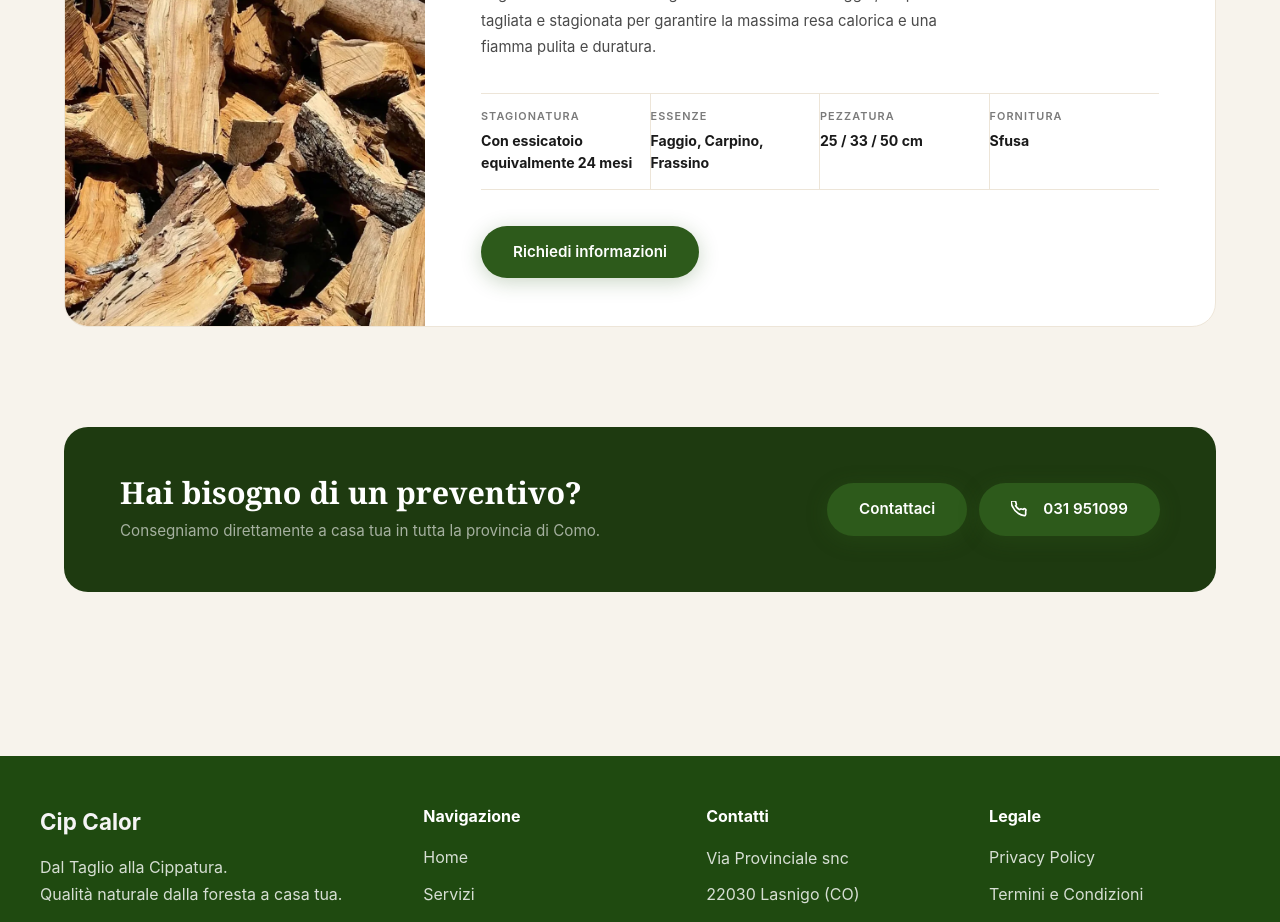
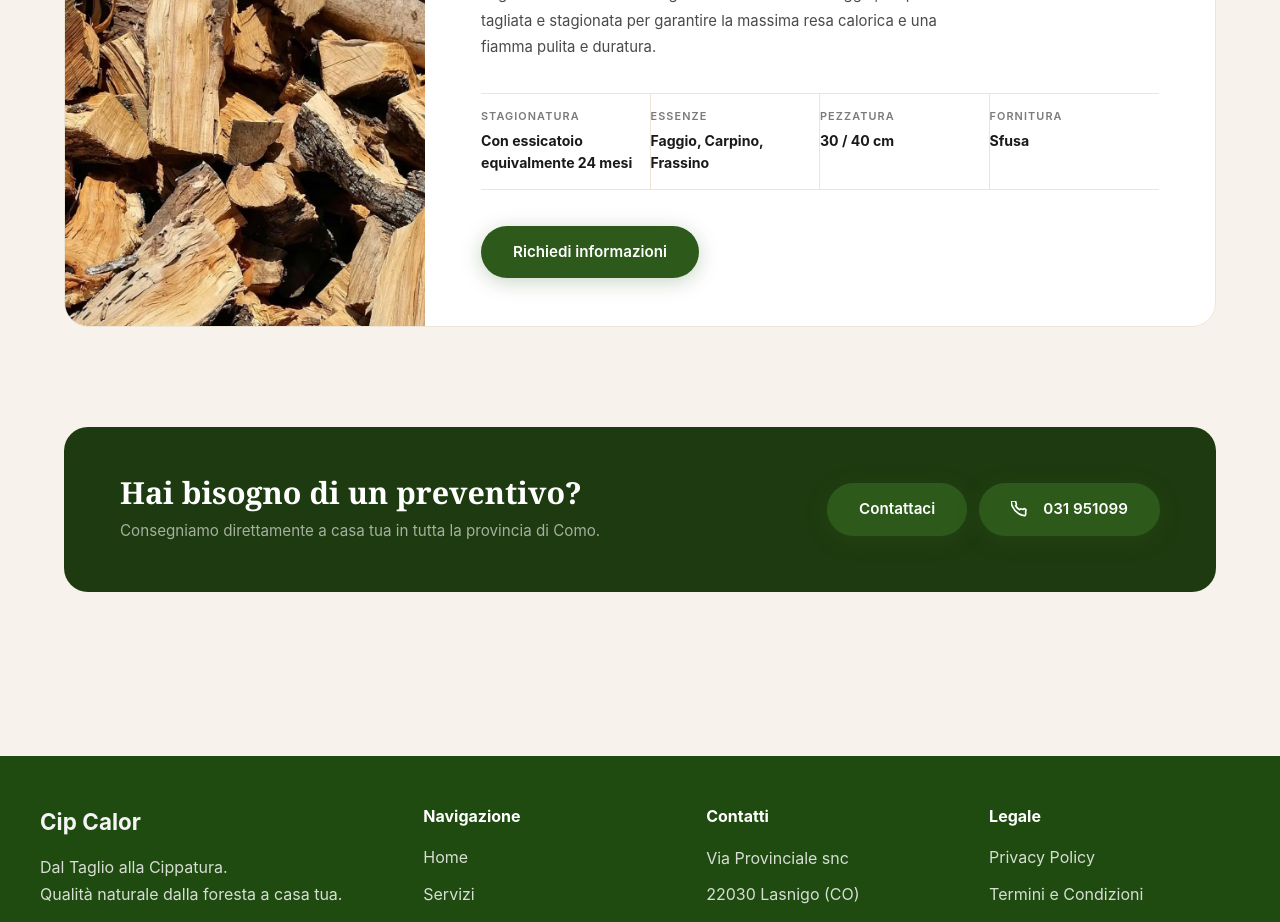
Before and after one commit to sorma/CipCalor, a Next.js app: page /prodotti in a window 1280 px wide. Shown: the part 1780-2702 px from the top of the page. Built offline with nearby package versions, Linux system fonts and the light colour scheme.

Commit message:
Update page.js

```diff
--- a/src/app/prodotti/page.js
+++ b/src/app/prodotti/page.js
@@ -40,7 +40,7 @@ const products = [
     specs: [
       { label: 'Stagionatura', value: 'Con essicatoio equivalmente 24 mesi' },
       { label: 'Essenze', value: 'Faggio, Carpino, Frassino' },
-      { label: 'Pezzatura', value: '25 / 33 / 50 cm' },
+      { label: 'Pezzatura', value: '30 / 40 cm' },
       { label: 'Fornitura', value: 'Sfusa' },
     ],
   },
```
